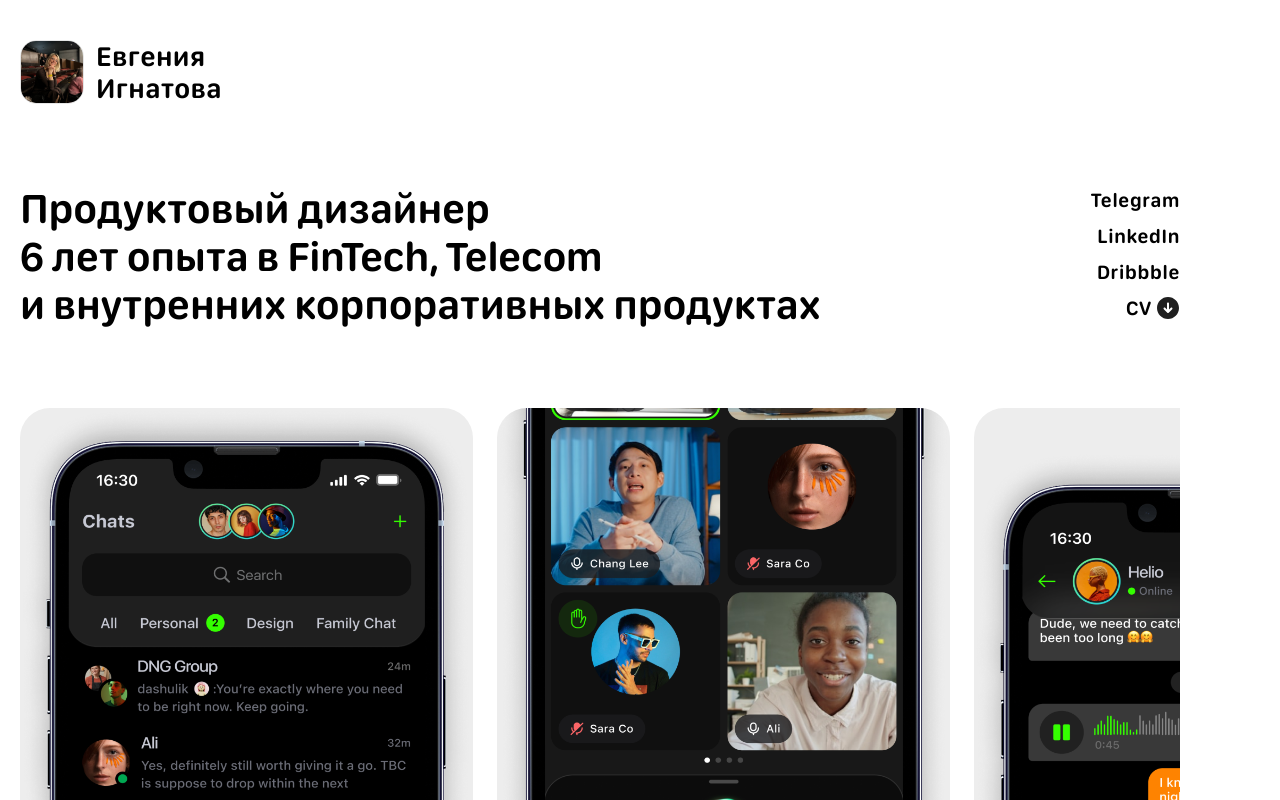
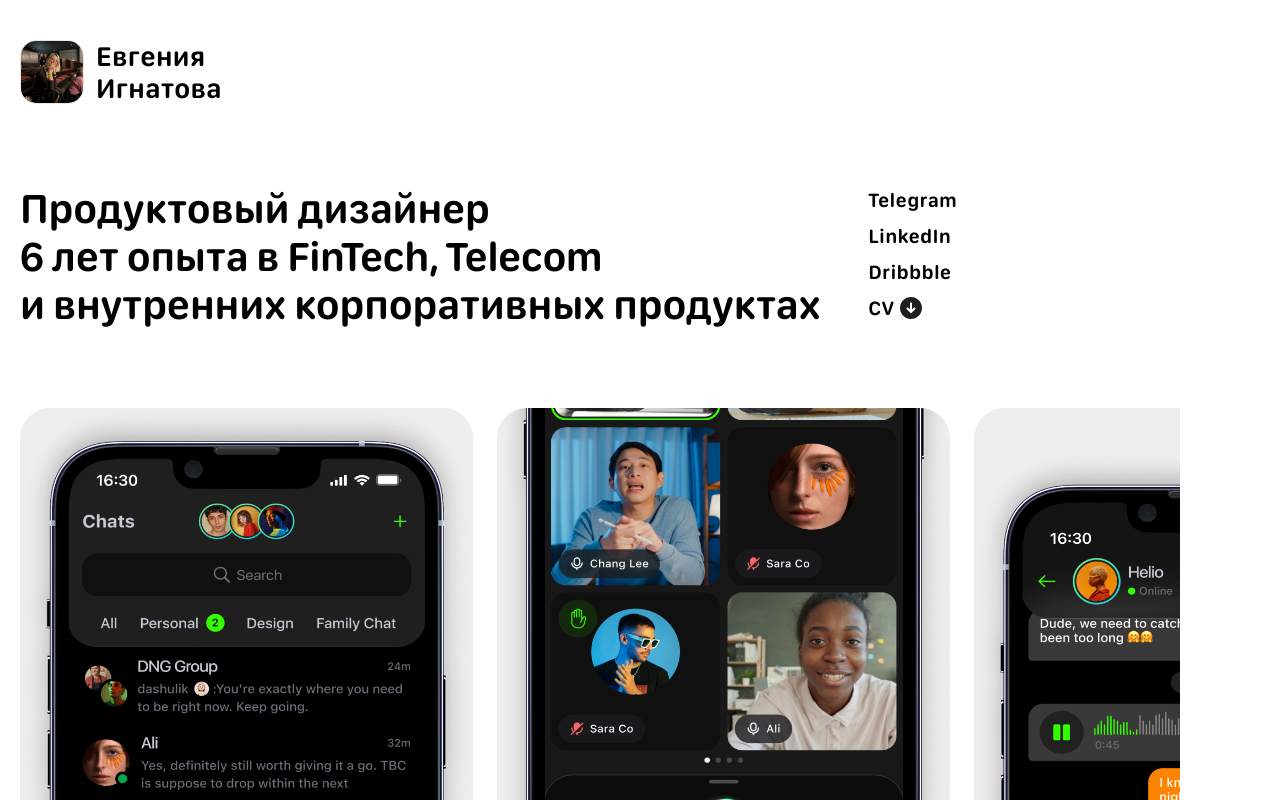
Before and after one commit to daisy13827-ops/portfolio, a Next.js app: page / in a window 1280 px wide. Shown: the top 800 px of the page. Built offline with nearby package versions, Linux system fonts and the light colour scheme.

Commit message:
fix about header layout

```diff
--- a/src/components/site/AboutMeHeader.tsx
+++ b/src/components/site/AboutMeHeader.tsx
@@ -2,23 +2,27 @@ export default function AboutMeHeader() {
   return (
     <section aria-label="About Me" className="w-full">
 
-      {/* Top row */}
+      {/* TOP ROW */}
       <div className="flex items-center gap-3">
         <div className="h-16 w-16 rounded-[16px] overflow-hidden border border-black/10">
-          <img src="/avatar.jpg" className="h-full w-full object-cover" />
+          <img
+            src="/avatar.jpg"
+            className="h-full w-full object-cover"
+            alt="avatar"
+          />
         </div>
 
-        <div className="text-[28px] leading-[32px] tracking-[0.3px] text-black flex flex-col font-semibold">
+        <div className="text-[28px] leading-[32px] tracking-[0.3px] text-black flex flex-col font-semibold text-left">
           <span>Евгения</span>
           <span>Игнатова</span>
         </div>
       </div>
 
-      {/* Bottom row */}
-      <div className="mt-[80px] flex flex-col md:flex-row justify-between gap-[48px]">
+      {/* BOTTOM ROW */}
+      <div className="mt-[80px] flex flex-col md:flex-row items-start gap-[48px]">
 
-        {/* LEFT TEXT (CONTROLLED WIDTH) */}
-        <div className="flex flex-col text-black max-w-[820px]">
+        {/* LEFT TEXT */}
+        <div className="flex flex-col text-black max-w-[820px] text-left">
           <p className="text-[42px] leading-[48px] tracking-[-0.2px] font-semibold">
             Продуктовый дизайнер
           </p>
@@ -31,28 +35,23 @@ export default function AboutMeHeader() {
         </div>
 
         {/* RIGHT LINKS */}
-<div className="flex flex-col gap-[4px] items-start md:items-end text-left md:text-right font-semibold">
+        <div className="flex flex-col gap-[4px] items-start text-left font-semibold">
 
-  <a className="font-semibold text-[20px] leading-[32px] tracking-[0.7px] text-black hover:opacity-80">
+          <a className="text-[20px] leading-[32px] tracking-[0.7px] text-black hover:opacity-80">
             Telegram
           </a>
 
-  <a className="font-semibold text-[20px] leading-[32px] tracking-[0.7px] text-black hover:opacity-80">
+          <a className="text-[20px] leading-[32px] tracking-[0.7px] text-black hover:opacity-80">
             LinkedIn
           </a>
 
-  <a className="font-semibold text-[20px] leading-[32px] tracking-[0.7px] text-black hover:opacity-80">
+          <a className="text-[20px] leading-[32px] tracking-[0.7px] text-black hover:opacity-80">
             Dribbble
           </a>
 
-  <a className="flex items-center gap-[4px] font-semibold text-[20px] leading-[32px] tracking-[0.7px] text-black hover:opacity-80">
+          <a className="flex items-center gap-[4px] text-[20px] leading-[32px] tracking-[0.7px] text-black hover:opacity-80">
             <span>CV</span>
-
-  <img
-    src="/cv-icon.svg"
-    alt="CV icon"
-    className="w-[24px] h-[24px]"
-  />
+            <img src="/cv-icon.svg" alt="CV icon" className="w-[24px] h-[24px]" />
           </a>
 
         </div>
```
Lines whose indentation alone changed are shown as unchanged.
